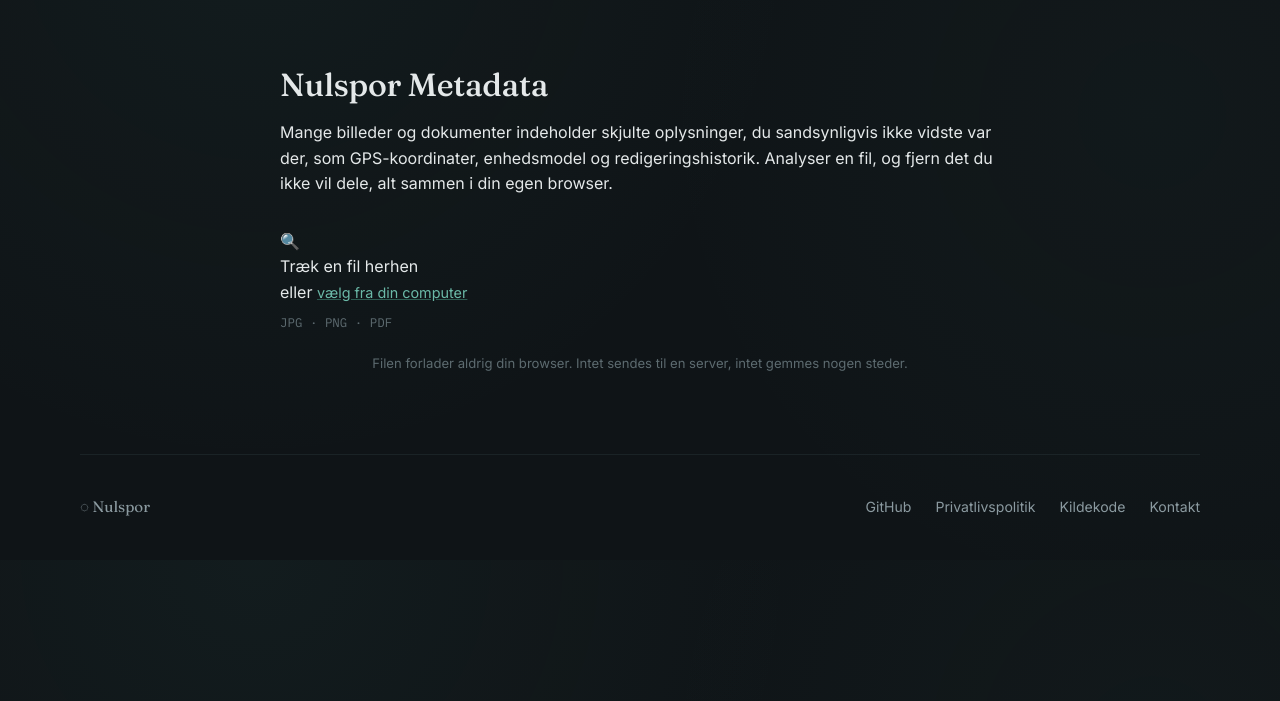
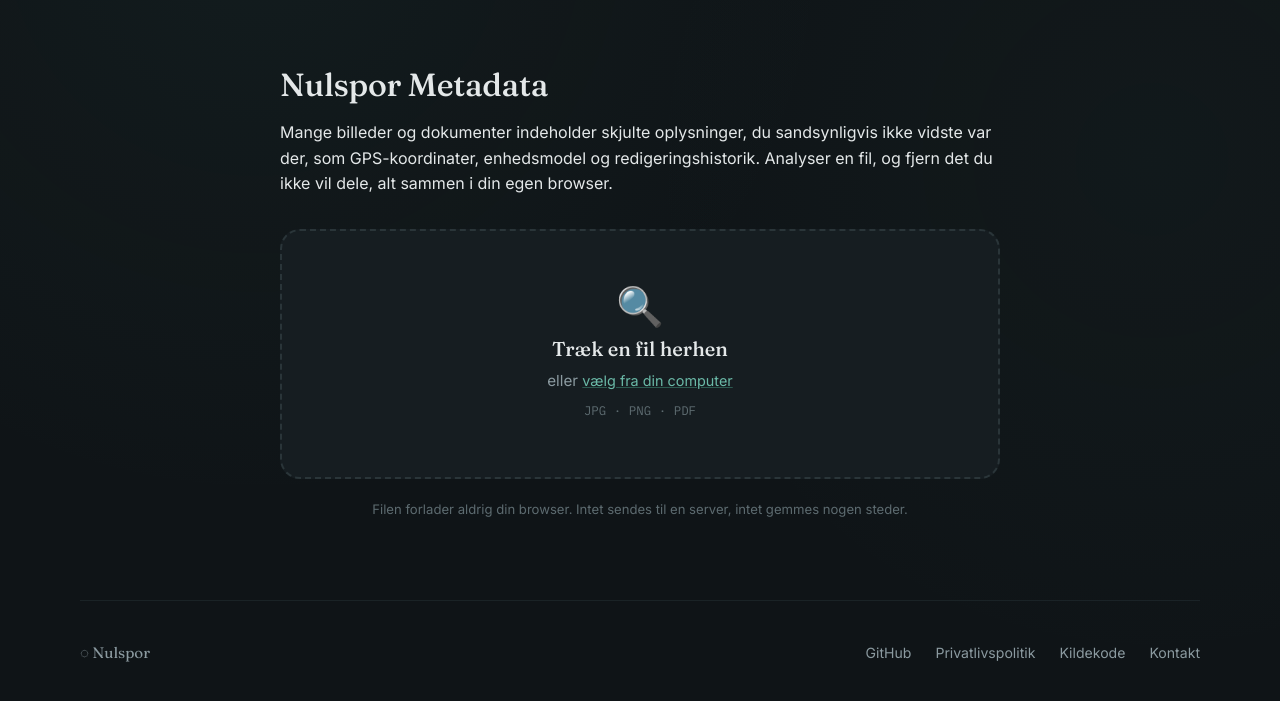
Before and after one commit to GoZavCode/nulspor, a website: page public/metadata/index.html in a window 1280 px wide. Shown: the part 75-776 px from the top of the page. Drawn offline with Linux system fonts and the light colour scheme.

Commit message:
Ret manglende dropzone-styling paa Metadata-siden, opdater GitHub-link
- metadata.css definerede kun .dropzone-formats, men ikke selve
  .dropzone-klassen (border, padding, hover-effekt). Dropzonen var
  derfor til stede i HTML men visuelt usynlig. Tilfoejet den
  manglende styling, matcher nu del.css's udseende
- GitHub-link opdateret fra profil-link til det specifikke repo
  (github.com/GoZavCode/nulspor) paa alle 8 sider

```diff
--- a/public/css/metadata.css
+++ b/public/css/metadata.css
@@ -5,6 +5,43 @@
 
 .metadata-header { margin-bottom: 2rem; }
 .metadata-header h1 { font-size: 2rem; margin-bottom: 0.6rem; }
+
+.dropzone {
+  border: 2px dashed var(--border-solid);
+  border-radius: var(--radius-lg);
+  padding: 3.5rem 2rem;
+  text-align: center;
+  cursor: pointer;
+  transition: border-color 0.2s, background-color 0.2s;
+  background: var(--panel);
+}
+
+.dropzone:hover,
+.dropzone.is-dragover {
+  border-color: var(--accent);
+  background: rgba(79, 156, 140, 0.05);
+}
+
+.dropzone-icon {
+  font-size: 2.4rem;
+  color: var(--accent);
+  margin-bottom: 0.5rem;
+  line-height: 1;
+}
+
+.dropzone-title {
+  font-family: var(--font-display);
+  font-size: 1.25rem;
+  font-weight: 500;
+  margin: 0.5rem 0 0.25rem;
+  color: var(--text);
+}
+
+.dropzone-sub {
+  color: var(--text-dim);
+  margin: 0;
+  font-size: 0.95rem;
+}
 
 .dropzone-formats {
   margin-top: 0.5rem;
--- a/public/metadata/index.html
+++ b/public/metadata/index.html
@@ -22,7 +22,7 @@
         <a href="/mail">Mail</a>
         <a href="/metadata" class="is-active">Metadata</a>
       </div>
-      <a href="https://github.com/GoZavCode" class="nav-github" target="_blank" rel="noopener">GitHub ↗</a>
+      <a href="https://github.com/GoZavCode/nulspor" class="nav-github" target="_blank" rel="noopener">GitHub ↗</a>
     </nav>
   </header>
 
@@ -131,9 +131,9 @@
     <div class="footer-inner">
       <span class="footer-brand">◌ Nulspor</span>
       <div class="footer-links">
-        <a href="https://github.com/GoZavCode" target="_blank" rel="noopener">GitHub</a>
+        <a href="https://github.com/GoZavCode/nulspor" target="_blank" rel="noopener">GitHub</a>
         <a href="/privatlivspolitik">Privatlivspolitik</a>
-        <a href="https://github.com/GoZavCode" target="_blank" rel="noopener">Kildekode</a>
+        <a href="https://github.com/GoZavCode/nulspor" target="_blank" rel="noopener">Kildekode</a>
         <a href="mailto:kontakt@nulspor.dk">Kontakt</a>
       </div>
     </div>
```
Also changed, not shown: public/del/download.html (+3 -3 lines), public/del/index.html (+3 -3 lines), public/index.html (+3 -3 lines), public/mail/index.html (+3 -3 lines), public/paste/index.html (+3 -3 lines), public/paste/view.html (+3 -3 lines), public/privatlivspolitik.html (+3 -3 lines).
